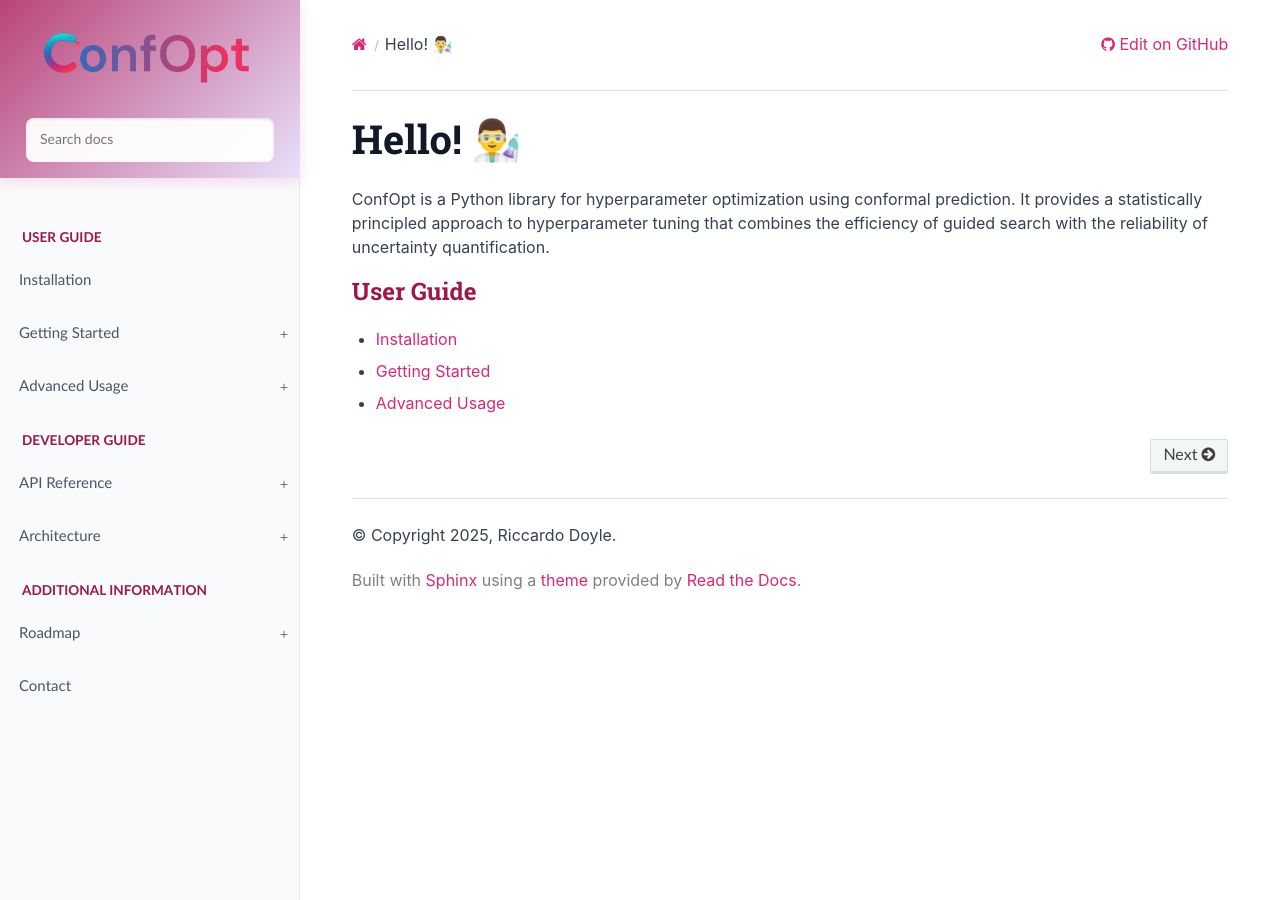
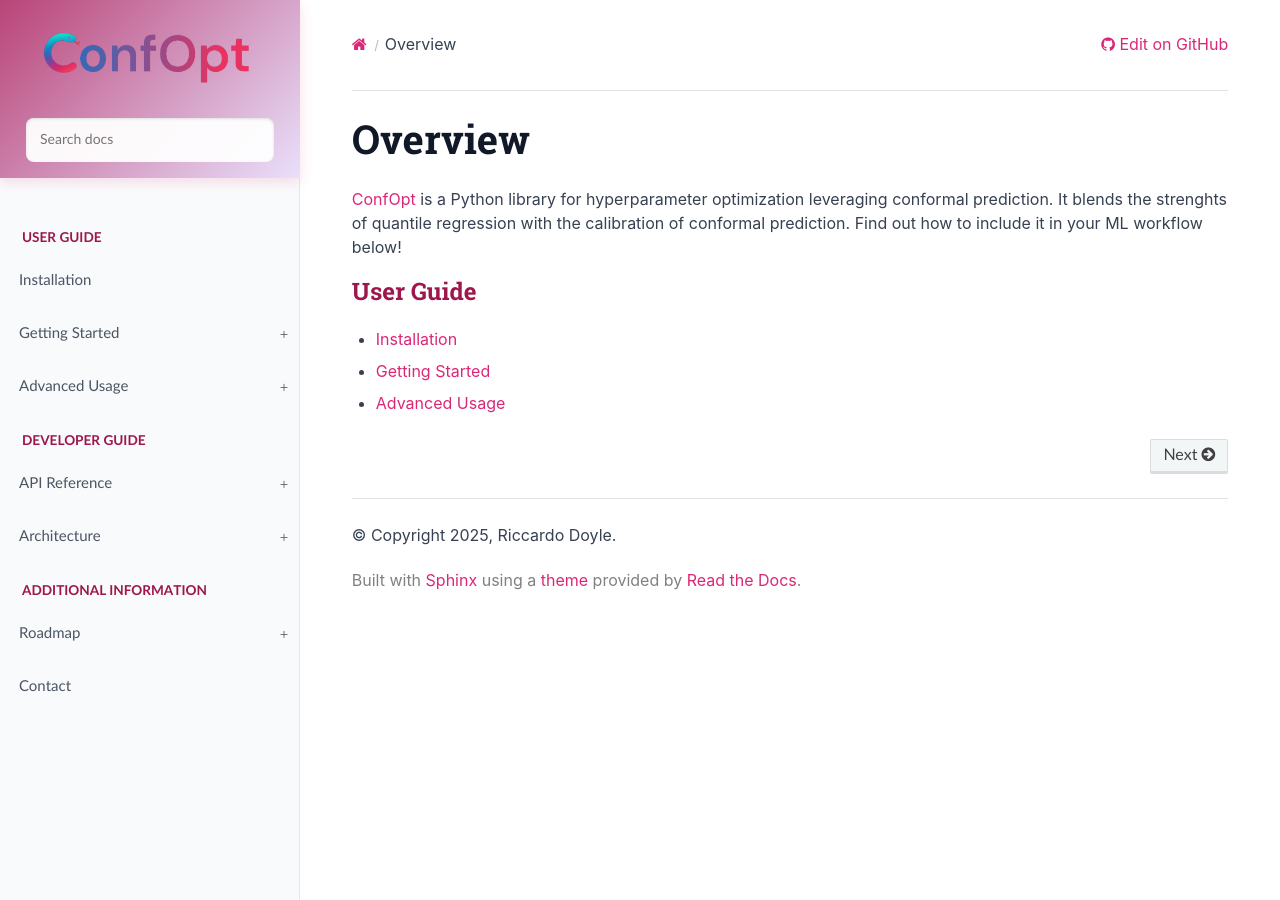
Before and after one commit to rick12000/confopt, a Sphinx documentation site: the page built from docs/index.rst, in a window 1280 px wide. Built offline with Sphinx 7.4.7 and the Read the Docs theme 3.1.0, drawn with Linux system fonts in a browser that asks for light colours.

Commit message:
fix docs

```diff
--- a/docs/index.rst
+++ b/docs/index.rst
@@ -1,7 +1,8 @@
-Hello! 👨‍🔬
-=========
+Overview
+========
 
-ConfOpt is a Python library for hyperparameter optimization using conformal prediction. It provides a statistically principled approach to hyperparameter tuning that combines the efficiency of guided search with the reliability of uncertainty quantification.
+`ConfOpt <https://github.com/rick12000/confopt>`_ is a Python library for hyperparameter optimization leveraging conformal prediction.
+It blends the strenghts of quantile regression with the calibration of conformal prediction. Find out how to include it in your ML workflow below!
 
 .. toctree::
    :maxdepth: 1
```
Also changed, not shown: README.md (+4 -7 lines).
